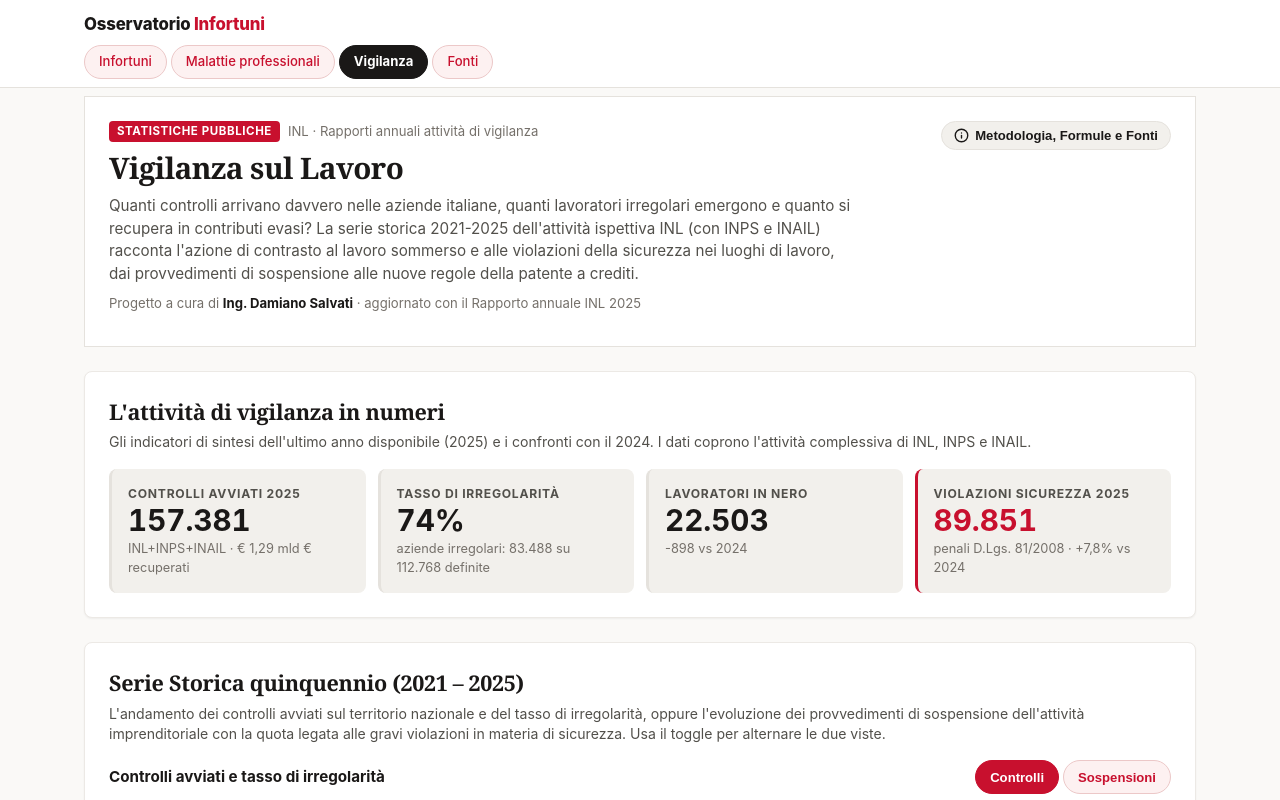
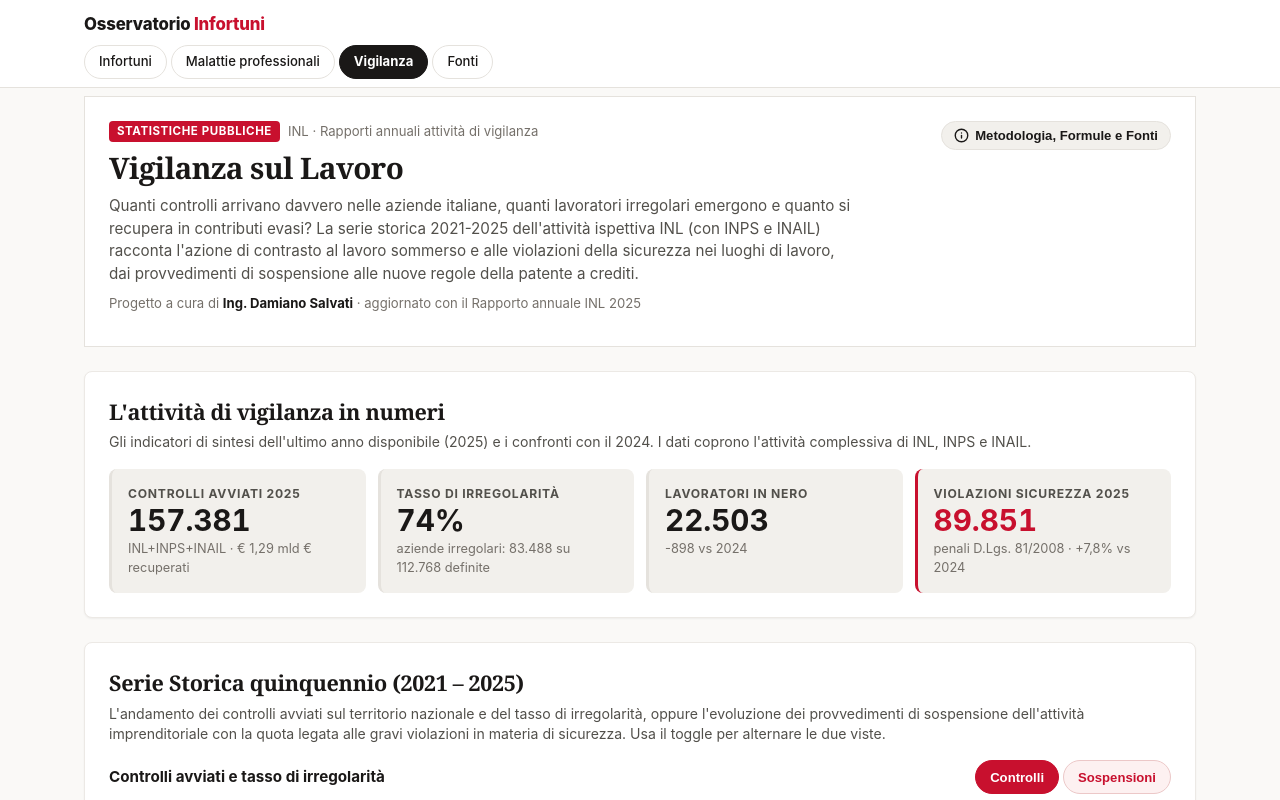
Before and after one commit to dynamic1990/osservatorio-infortuni, a Next.js app: page /vigilanza in a window 1280 px wide. Shown: the top 800 px of the page. Built offline with nearby package versions, Linux system fonts and the light colour scheme.

Commit message:
Restyle: nav neutra ripristinata (i pill colorati restano solo nei filtri)

```diff
--- a/src/components/ui/site-nav.tsx
+++ b/src/components/ui/site-nav.tsx
@@ -31,7 +31,11 @@ export function SiteNav({ variant = "top" }: { variant?: "top" | "bottom" }) {
                 borderColor: "var(--color-text)",
                 fontWeight: 650,
               }
-            : {}),
+            : {
+                background: "var(--color-raised)",
+                color: "var(--color-text)",
+                borderColor: "var(--color-divider)",
+              }),
         }}
       >
         {v.label}
```
